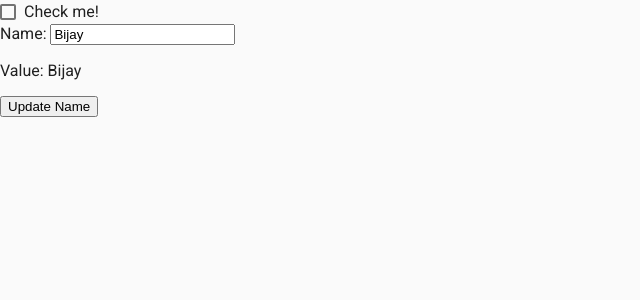
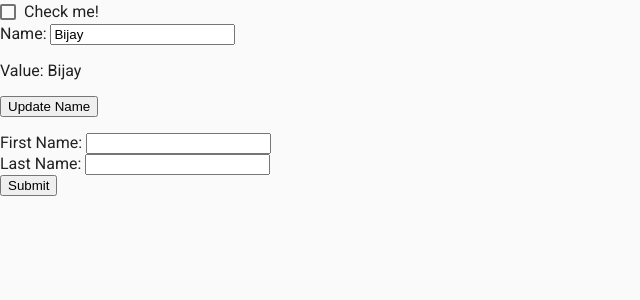
Before and after one commit to office-github/angular-material-demo, an Angular app: page / in a window 1280 px wide. Shown: the top 300 px of the page, without its empty margins (0-640 px from the left). Built offline with nearby package versions, Linux system fonts and the light colour scheme.

Commit message:
FormGroup implementation (profile-editor.component). We are able to show the content of the firstname and lastname on the html and .ts file.

```diff
--- a/src/app/app.component.html
+++ b/src/app/app.component.html
@@ -1,3 +1,5 @@
 <mat-checkbox (change)="checkboxChange($event)">Check me!</mat-checkbox>
 
 <app-name-editor></app-name-editor>
+
+<app-profile-editor></app-profile-editor>
--- a/src/app/app.module.ts
+++ b/src/app/app.module.ts
@@ -6,11 +6,13 @@
 import { AppComponent } from './app.component';
 import { AppMaterialModule } from './app-material/app-material.module';
 import { NameEditorComponent } from './name-editor/name-editor.component';
+import { ProfileEditorComponent } from './profile-editor/profile-editor.component';
 
 @NgModule({
   declarations: [
     AppComponent,
-    NameEditorComponent
+    NameEditorComponent,
+    ProfileEditorComponent
   ],
   imports: [
     BrowserModule,
--- /dev/null
+++ b/src/app/profile-editor/profile-editor.component.html
@@ -0,0 +1,19 @@
+<div>
+    <form [formGroup]="profileForm" (ngSubmit)="onSubmit()">
+        <div>
+            <label>
+                First Name:
+                <input type="text" formControlName="firstName">
+            </label>
+        </div>
+        <div>
+            <label>
+                Last Name:
+                <input type="text" formControlName="lastName">
+            </label>
+        </div>
+        <div>
+            <button type="submit" [disabled]="!profileForm.valid">Submit</button>
+        </div>
+    </form>
+</div>
--- /dev/null
+++ b/src/app/profile-editor/profile-editor.component.ts
@@ -0,0 +1,29 @@
+import { Component, OnInit } from '@angular/core';
+import { FormGroup, FormControl } from '@angular/forms';
+
+@Component({
+  selector: 'app-profile-editor',
+  templateUrl: './profile-editor.component.html',
+  styleUrls: ['./profile-editor.component.css']
+})
+export class ProfileEditorComponent implements OnInit {
+
+  profileForm: FormGroup
+
+  constructor() {
+    this.profileForm = new FormGroup(
+      {
+        firstName: new FormControl(''),
+        lastName: new FormControl('')
+      }
+    )
+  }
+
+  ngOnInit() {
+  }
+
+  onSubmit() {
+    // TODO: Use EventEmitter with form value
+    console.warn(this.profileForm.value);
+  }
+}
```
Also changed, not shown: src/app/profile-editor/profile-editor.component.css (added), 1 other file (tests, documents, lock files or other folders).
